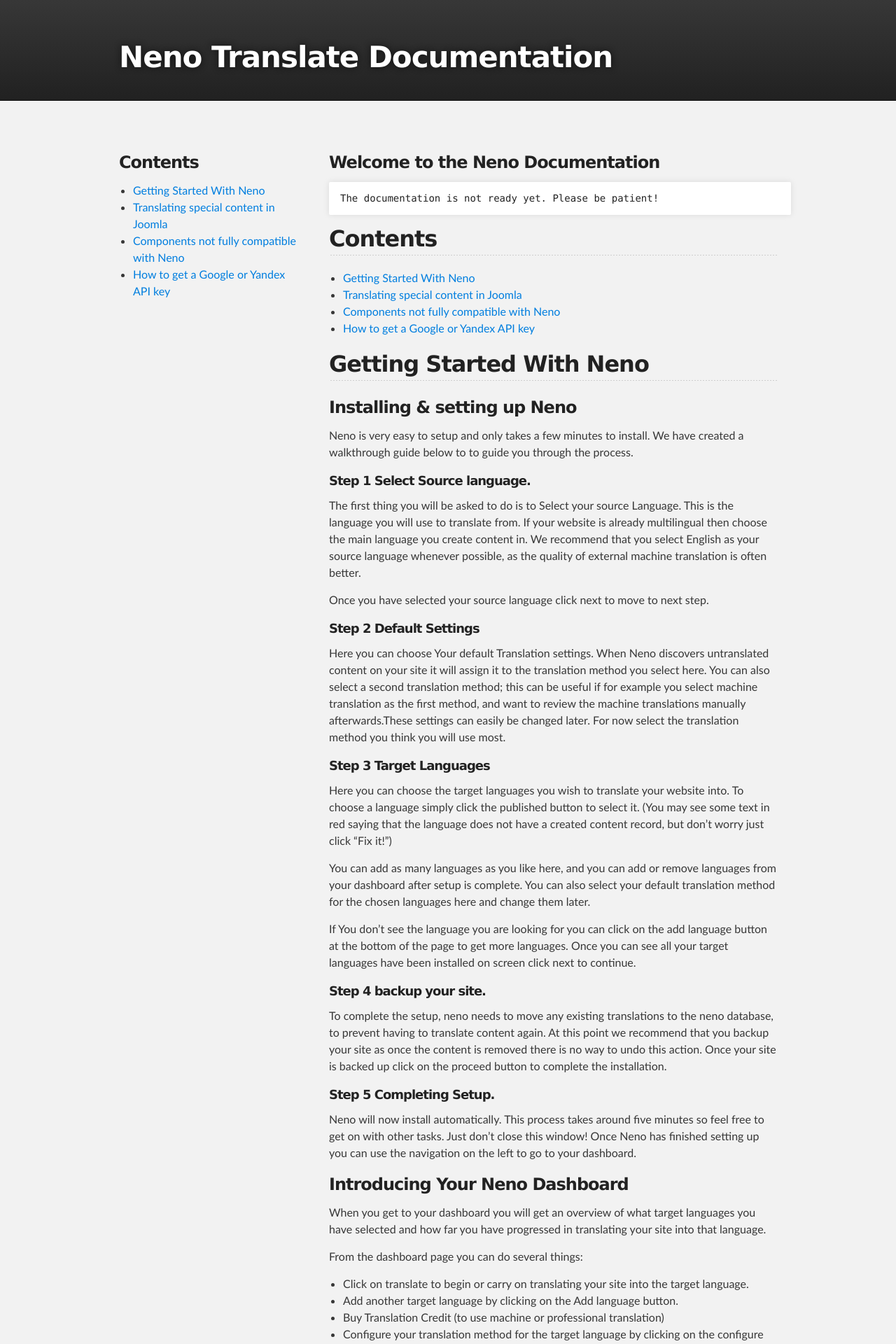
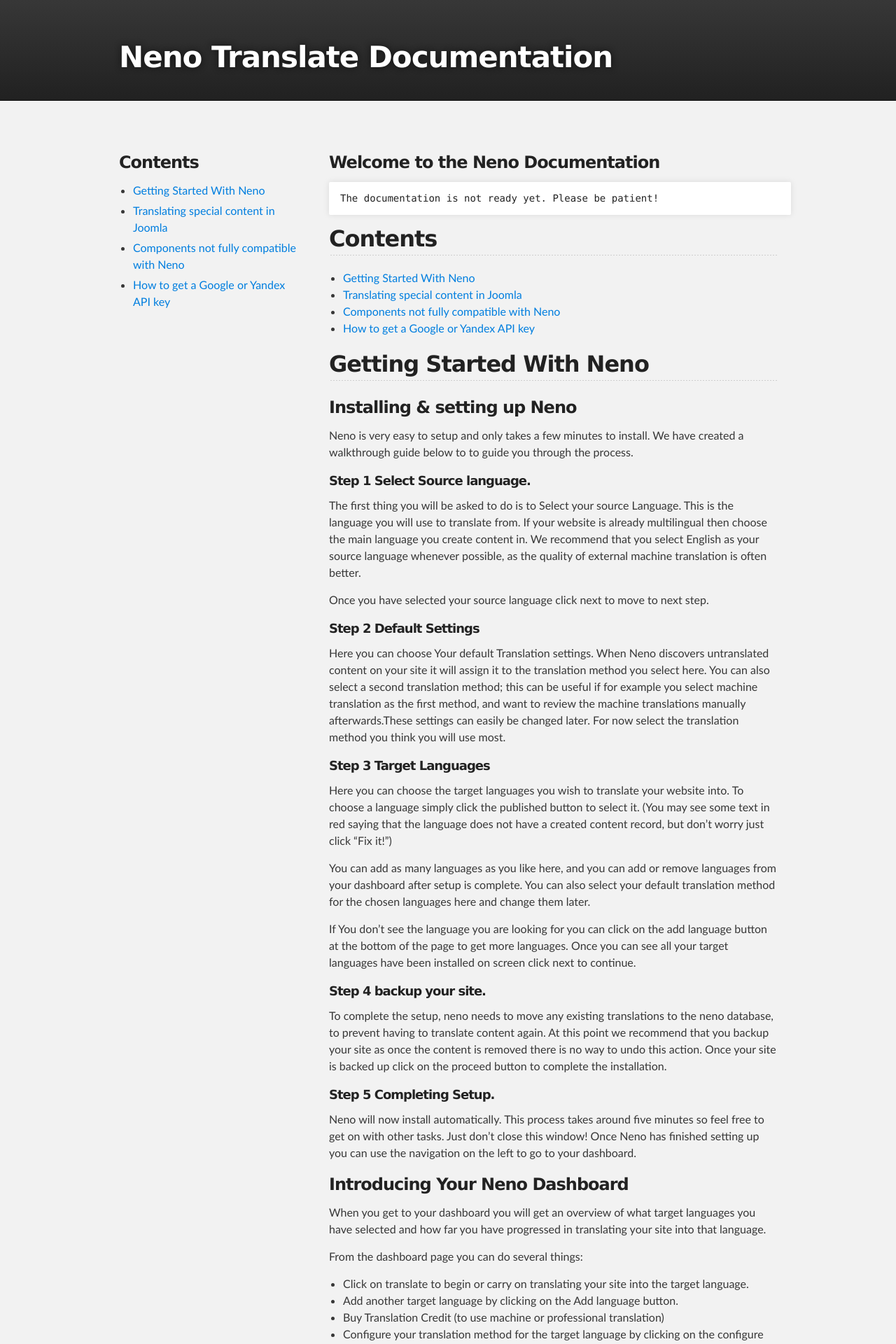
Before and after one commit to javigomez/neno, a Jekyll site: the page built from index.md, in a window 1280 px wide. Shown: the top 1920 px of the page at 70% size. Built offline with Jekyll 4.4.1, drawn with Linux system fonts in a browser that asks for light colours; Markdown is read by kramdown in place of the engine named in the settings.

Commit message:
Update stylesheet.css

```diff
--- a/stylesheets/stylesheet.css
+++ b/stylesheets/stylesheet.css
@@ -279,7 +279,7 @@ Full-Width Styles
 }
 
 .nav li {
-  margin-bottom 4px;
+  margin-bottom: 5px;
 }
 
 #forkme_banner {
```
